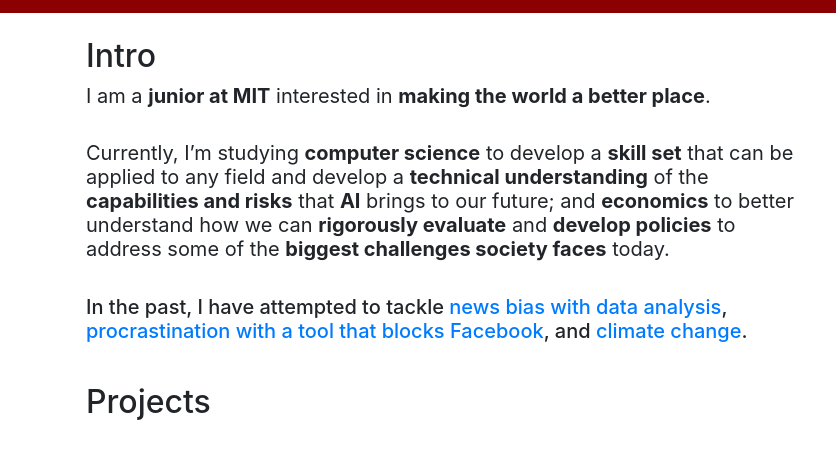
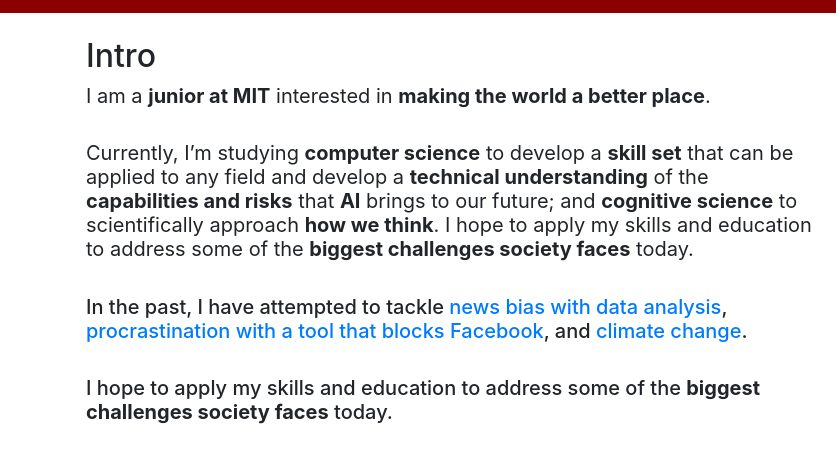
Before and after one commit to iamef/iamef.github.io, a plain HTML site: page index.html in a window 1280 px wide. Shown: the part 102-563 px from the top of the page, 0-836 px from the left. Drawn offline with nearby package versions, Linux system fonts and the light colour scheme.

Commit message:
updated major

```diff
--- a/index.html
+++ b/index.html
@@ -64,9 +64,11 @@ The journey  of  Emily  Fan . . .
 
             <h5 class="font-weight-normal">I am a <strong>junior at MIT</strong> interested in <strong>making the world a better place</strong>.</h5>
             <br>
-            <h5 class="font-weight-normal">Currently, I&rsquo;m studying <strong>computer science</strong> to develop a <strong>skill set</strong> that can be applied to any field and develop a <strong>technical understanding</strong> of the <strong>capabilities and risks</strong> that <strong>AI</strong> brings to our future; and <strong>economics</strong> to better understand how we can <strong>rigorously evaluate</strong> and <strong>develop policies</strong> to address some of the <strong>biggest challenges society faces</strong> today.</h5>
+            <h5 class="font-weight-normal">Currently, I&rsquo;m studying <strong>computer science</strong> to develop a <strong>skill set</strong> that can be applied to any field and develop a <strong>technical understanding</strong> of the <strong>capabilities and risks</strong> that <strong>AI</strong> brings to our future; and <strong>cognitive science</strong> to scientifically approach <strong>how we think</strong>. I hope to apply my skills and education to address some of the <strong>biggest challenges society faces</strong> today.</h5>
             <br>
             <h5>In the past, I have attempted to tackle <a href="http://www.improvethenews.org/">news bias with data analysis</a>, <a href="https://chrome.google.com/webstore/detail/fblocker-and-timer/bikbjechegioljlmkomnomcmjibhfibh">procrastination with a tool that blocks Facebook</a>, and <a href="https://www.youthclimateaction.com/cupertino">climate change</a>.</h5>
+            <br>
+            <h5>I hope to apply my skills and education to address some of the <strong>biggest challenges society faces</strong> today.</h5>
             <!--h3>At this Snapshot in my Journey</h3>
 
 <p>I am a sophomore at MIT <strong>reflecting</strong> and <strong>inquiring</strong> about the world around me, unafraid to ask the hard questions in life. Looking back, asking</p>
```
